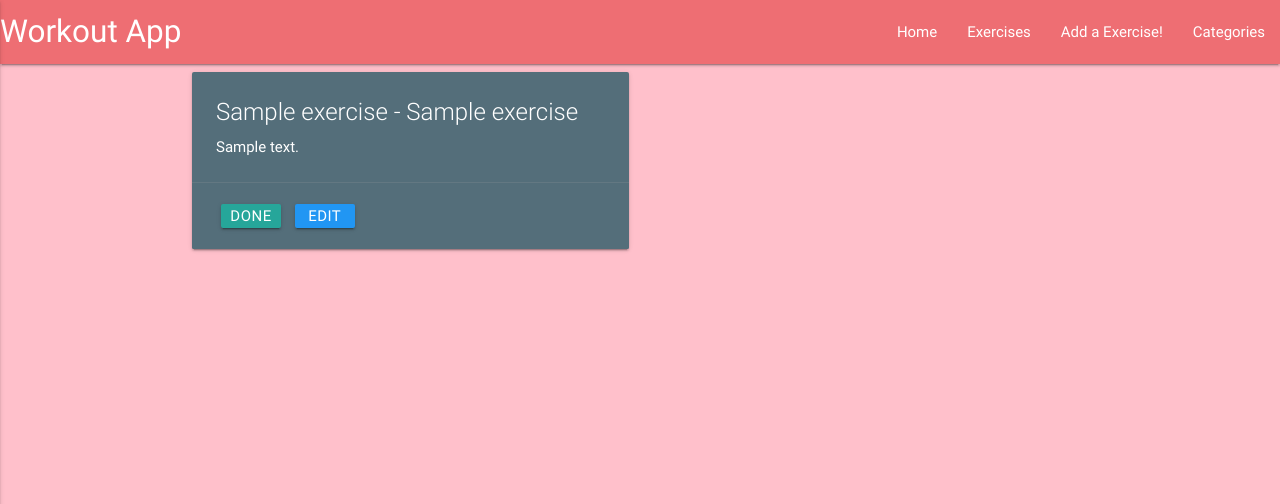
After one commit to chrisoc19/workout, a Flask app: page /full in a window 1280 px wide. The commit adds this page. Shown: the top 504 px of the page. Run offline with Flask 2, Linux system fonts and the light colour scheme; a database or web service that is not in the repository returns one stand-in record (values such as "Sample title"); some libraries are stand-ins or nearby versions.

Commit message:
added body-parts.html

```diff
--- a/app.py
+++ b/app.py
@@ -14,15 +14,50 @@ mongo = PyMongo(app)
 @app.route('/')
 @app.route('/home_page')
 def go_home():
-    return render_template("home.html",categories=mongo.db.categories.find())
+    return render_template("home.html",
+                           categories=mongo.db.categories.find())
 
 
 @app.route('/shoulder')
 def shoulder():
     return render_template("shoulder.html",
-                           exercises=mongo.db.exercise.find({"category_name": "shoulders"}))
+                           exercises=mongo.db.exercise.find({
+                               "category_name": "Shoulders"}))
 
 
+@app.route('/abs')
+def abs():
+    return render_template("abs.html",
+                           exercises=mongo.db.exercise.find({
+                               "category_name": "Abs"}))
+
+
+@app.route('/arms')
+def arms():
+    return render_template("arms.html",
+                           exercises=mongo.db.exercise.find({
+                               "category_name": "Arm"}))
+
+
+@app.route('/chest')
+def chest():
+    return render_template("chest.html",
+                           exercises=mongo.db.exercise.find({
+                               "category_name": "Chest"}))
+
+
+@app.route('/full')
+def full():
+    return render_template("full_body.html",
+                           exercises=mongo.db.exercise.find({
+                               "category_name": "Full Body"}))
+
+
+@app.route('/legs')
+def legs():
+    return render_template("legs.html",
+                           exercises=mongo.db.exercise.find({
+                               "category_name": "legs"}))
 
 @app.route('/get_exercise')
 def get_exercise():
@@ -61,6 +96,7 @@ def update_exercise(exercise_id):
     })
     return redirect(url_for('get_exercise'))
 
+
 @app.route('/delete_exercise/<exercise_id>')
 def delete_exercise(exercise_id):
     mongo.db.exercise.remove({'_id': ObjectId(exercise_id)})
--- a/static/css/style.css
+++ b/static/css/style.css
@@ -1,3 +1,7 @@
+body {
+    background-color: pink;
+}
+
 .btn_small {
     height: 24px;
     width: 60px;
@@ -63,6 +67,7 @@
 .human-body svg.hands {
     margin-left: -102.5px;
     top: 224px;
+
 }
 #area {
     display: block;
--- a/templates/base.html
+++ b/templates/base.html
@@ -11,7 +11,7 @@
 	<header>
 		<nav>
 			<div class="nav-wrapper">
-				<a href="#" class="brand-logo">Workout App</a>
+				<a href="{{url_for('go_home')}}" class="brand-logo">Workout App</a>
 				<a href="#" data-activates="mobile-demo" class="button-collapse"><i class="material-icons">menu</i></a>
 				<ul id="nav-mobile" class="right hide-on-med-and-down">
 					<li><a href="{{url_for('go_home')}}">Home</a></li>
--- /dev/null
+++ b/templates/full_body.html
@@ -0,0 +1,23 @@
+{% extends 'base.html'%} {% block content %}
+
+{% for exercise in exercises %}
+<div class="row">
+	<div class="col s12 m6">
+		<div class="card blue-grey darken-1">
+			<div class="card-content white-text">
+				<span class="card-title">{{exercise.category_name.capitalize()}} - {{exercise.exercise_name}}</span>
+				<p>{{exercise.exercise_description}}</p>
+			</div>
+			<div class="card-action">
+				<a href="{{url_for('delete_exercise', exercise_id=exercise._id)}}"
+					class="waves-effect waves-light btn btn_small">Done</a>
+				<a href="{{url_for('edit_exercise', exercise_id=exercise._id)}}"
+					class="waves-effect waves-light btn btn_small blue">Edit</a>
+			</div>
+		</div>
+	</div>
+</div>
+
+{% endfor %}
+
+{% endblock %}
```
Also changed, not shown: templates/abs.html (added, +23 -0 lines), templates/arms.html (added, +23 -0 lines), templates/chest.html (added, +23 -0 lines), templates/home.html (+6 -6 lines), templates/legs.html (added, +23 -0 lines), static/img/pic1.jpg (added).
